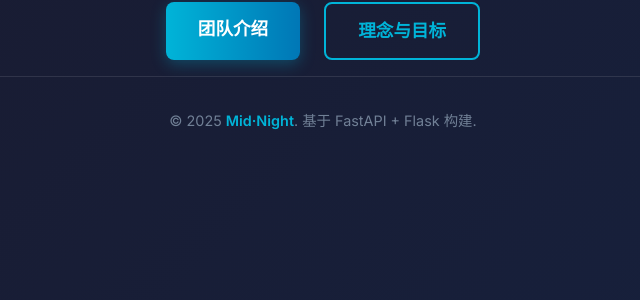
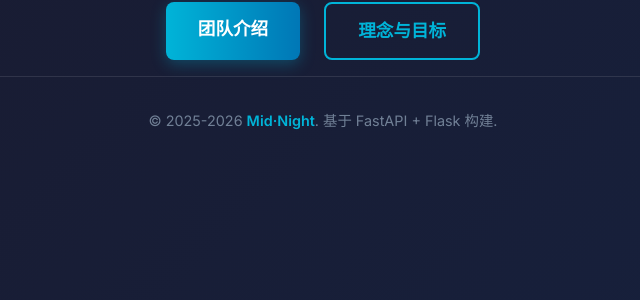
Before and after one commit to TeeMidnight/midnight-web, a Flask app: page / in a window 1280 px wide. Shown: the part 382-682 px from the top of the page, without its empty margins (317-957 px from the left). Run offline with Flask 3, Linux system fonts and the light colour scheme.

Commit message:
差点忘了，还有年份

```diff
--- a/frontend/templates/base.html
+++ b/frontend/templates/base.html
@@ -37,7 +37,7 @@
     </main>
 
     <footer class="footer">
-        &copy; 2025 <span class="highlight">Mid·Night</span>. 基于 FastAPI + Flask 构建.
+        &copy; 2025-2026 <span class="highlight">Mid·Night</span>. 基于 FastAPI + Flask 构建.
     </footer>
 </body>
 </html>
```
Also changed, not shown: 1 other file.
